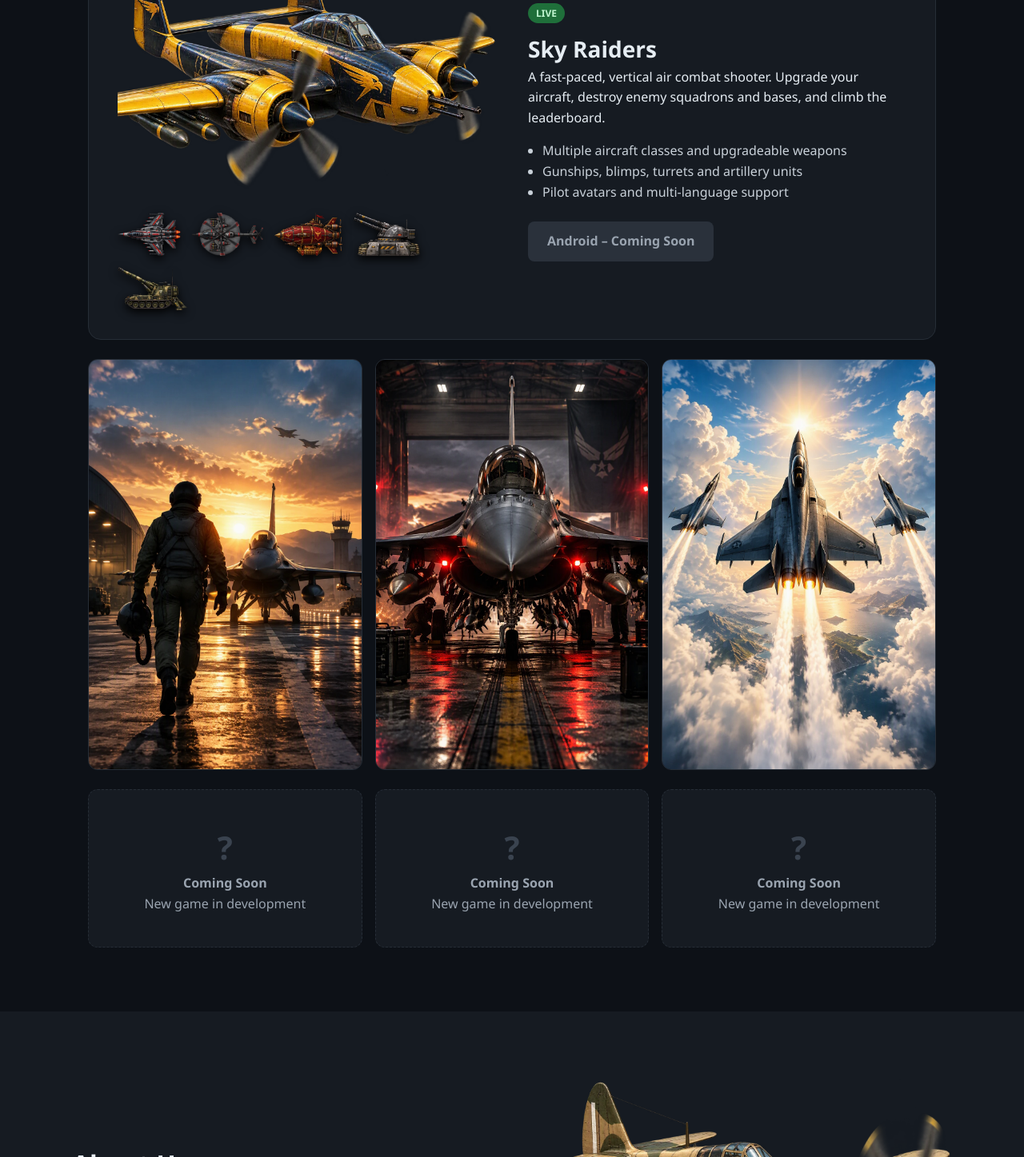
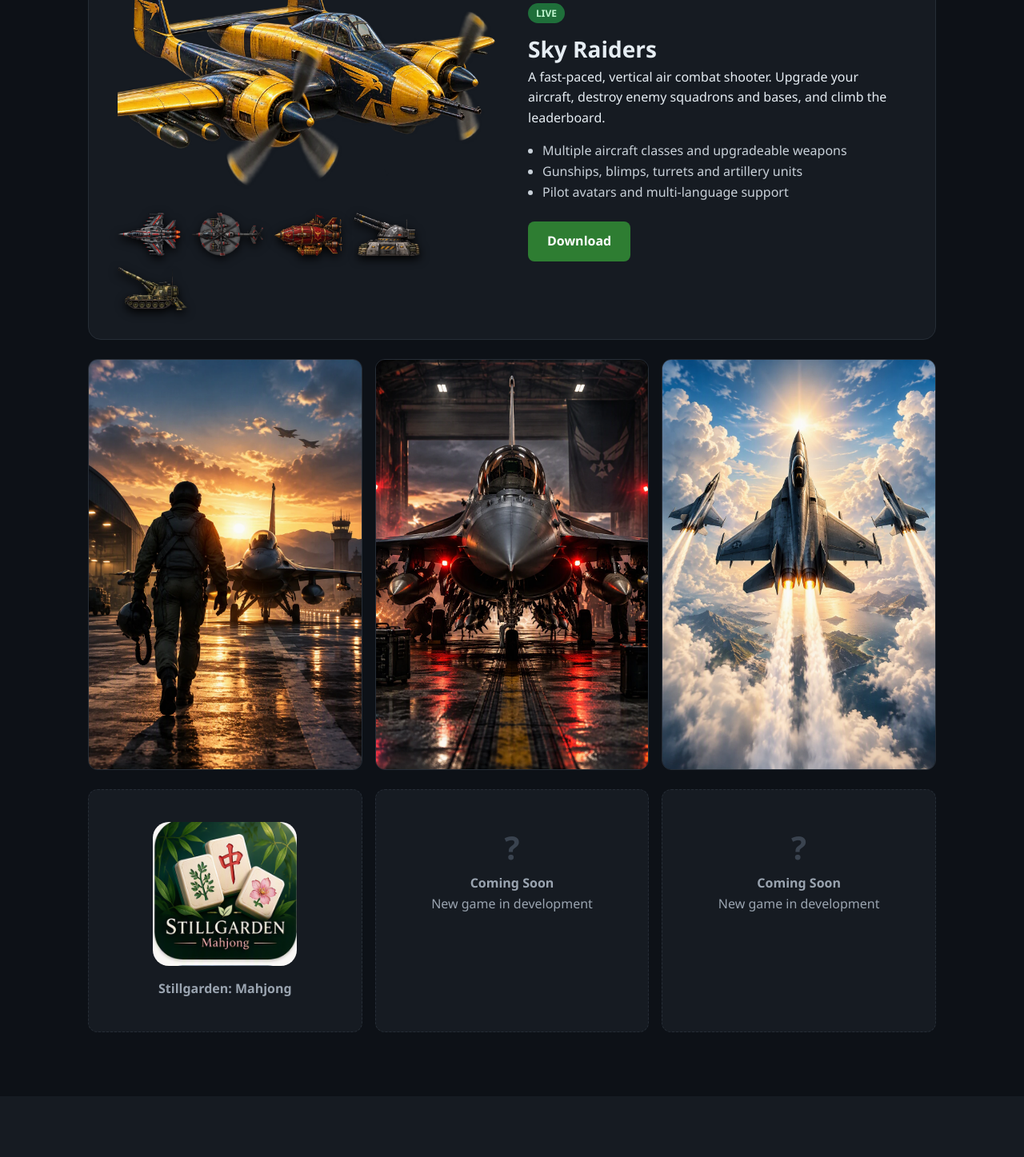
Before and after one commit to zaferonder80/zaferonder80.github.io, a plain HTML site: page index.html in a window 1280 px wide. Shown: the part 986-2433 px from the top of the page at 80% size. Drawn offline with Linux system fonts and the light colour scheme.

Commit message:
Stillgarden görseli eklendi

```diff
--- a/assets/style.css
+++ b/assets/style.css
@@ -14,6 +14,7 @@
 .hero .wrap{position:relative}.hero h1{font-size:clamp(34px,6vw,60px);line-height:1.1;max-width:620px}
 .hero p{color:#c9d1d9;max-width:520px;margin:18px 0 28px;font-size:18px}
 .btn{display:inline-block;background:var(--acc);color:#111;font-weight:700;padding:12px 24px;border-radius:8px}
+.btn.download{background:#2e7d32;color:#fff}
 .btn.ghost{background:none;border:1px solid var(--line);color:var(--txt);margin-left:10px}
 .btn.off{background:#2a313b;color:var(--mut);cursor:default}
 section{padding:80px 0}h2{font-size:32px;margin-bottom:8px}.sub{color:var(--mut);margin-bottom:36px}
@@ -25,6 +26,7 @@
 .soon{display:grid;grid-template-columns:repeat(3,1fr);gap:16px}
 .soon div{background:var(--card);border:1px dashed var(--line);border-radius:12px;padding:40px 20px;text-align:center;color:var(--mut)}
 .soon b{display:block;font-size:40px;color:#3a434f}
+.soon img{display:block;width:min(100%,180px);height:auto;margin:0 auto 16px;border-radius:20px}
 .pilots{display:flex;justify-content:center;gap:-10px;margin-bottom:20px}.pilots img{width:70px;height:70px;border-radius:50%;border:3px solid var(--bg);margin-left:-12px;object-fit:cover}
 .contact{text-align:center}
 footer{border-top:1px solid var(--line);padding:24px 0;color:var(--mut);font-size:14px}
--- a/index.html
+++ b/index.html
@@ -4,10 +4,9 @@
 <section id="games"><div class="wrap"><h2 data-i="gT"></h2><p class="sub" data-i="gS"></p>
 <div class="game"><div><img class="main" src="assets/img/t2.webp" alt="Sky Raiders"><div class="strip"><img src="assets/img/fighter.webp" alt=""><img src="assets/img/gunship.webp" alt=""><img src="assets/img/blimp.webp" alt=""><img src="assets/img/turret.webp" alt=""><img src="assets/img/artillery.webp" alt=""></div></div>
 <div><span class="tag" data-i="live"></span><h3>Sky Raiders</h3><p data-i="srP"></p><ul><li data-i="f1"></li><li data-i="f2"></li><li data-i="f3"></li></ul>
-<!-- Android linki hazır olunca: <a class="btn" href="https://play.google.com/store/apps/details?id=PAKET_ADI">Google Play</a> -->
-<span class="btn off" data-i="dl"></span></div></div>
+<a class="btn download" href="https://play.google.com/store/apps/details?id=com.skyraiders.game">Download</a></div></div>
 <div class="gallery" style="margin-top:24px"><img src="assets/img/intro_07_pilot_runway.webp" alt=""><img src="assets/img/intro_10_neon_city.webp" alt=""><img src="assets/img/intro_03_squadron_climb.webp" alt=""></div>
-<div class="soon" style="margin-top:24px"><div><b>?</b><strong data-i="soonT"></strong><br><span data-i="soonP"></span></div><div><b>?</b><strong data-i="soonT"></strong><br><span data-i="soonP"></span></div><div><b>?</b><strong data-i="soonT"></strong><br><span data-i="soonP"></span></div></div>
+<div class="soon" style="margin-top:24px"><div><img src="assets/img/stillgarden_mahjong.png" alt="Stillgarden: Mahjong"><strong>Stillgarden: Mahjong</strong></div><div><b>?</b><strong data-i="soonT"></strong><br><span data-i="soonP"></span></div><div><b>?</b><strong data-i="soonT"></strong><br><span data-i="soonP"></span></div></div>
 </div></section>
 <section id="about" style="background:var(--card)"><div class="wrap game" style="background:none;border:0;padding:0"><div><h2 data-i="aT"></h2><p data-i="aP" style="color:#c9d1d9"></p></div><img class="main" src="assets/img/t1.webp" alt=""></div></section>
 <section id="contact" class="contact"><div class="wrap"><div class="pilots"><img src="assets/img/pilot_avatar_041.png" alt=""><img src="assets/img/pilot_avatar_049.png" alt=""><img src="assets/img/avatar_013.png" alt=""><img src="assets/img/pilot_avatar_037.png" alt=""><img src="assets/img/pilot_avatar_034.png" alt=""></div>
```
Also changed, not shown: assets/img/stillgarden_mahjong.png (added).
